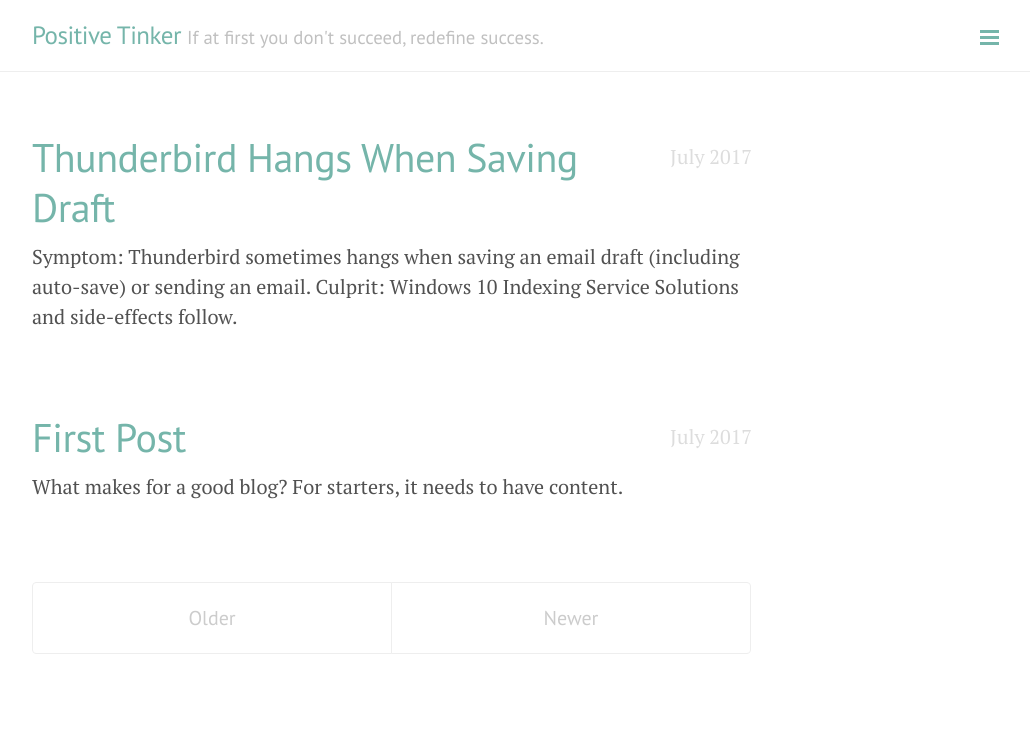
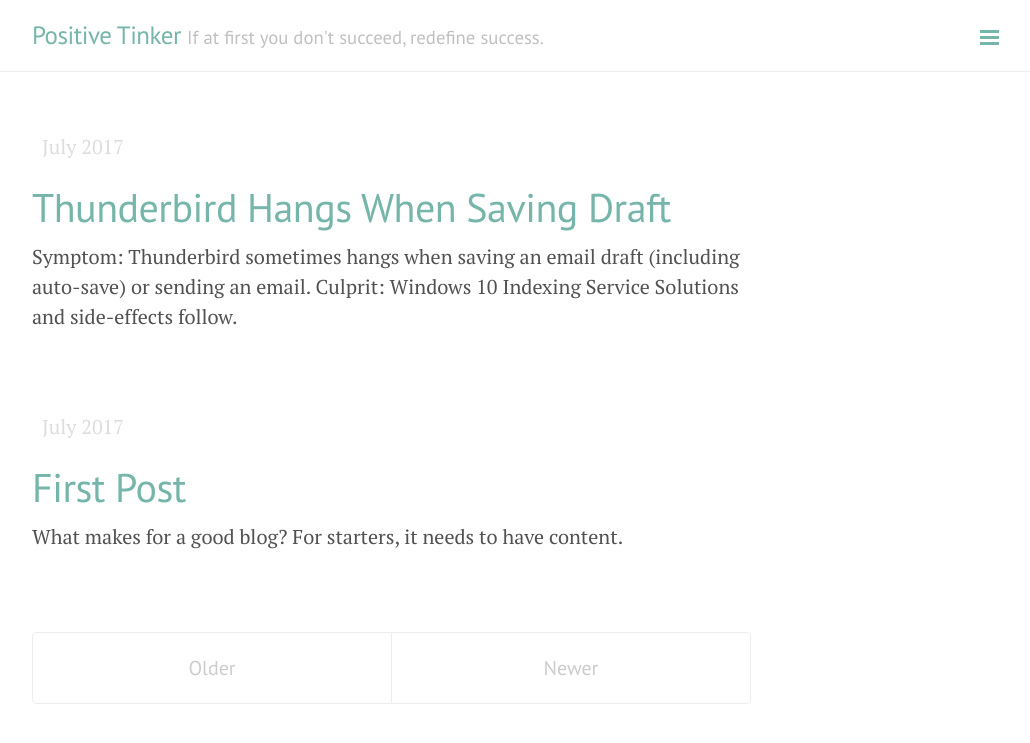
Before and after one commit to MikeTV/PositiveTinker, a Jekyll site: the page built from index.html, in a window 1280 px wide. Shown: the top 743 px of the page, without its empty margins (248-1278 px from the left). Built offline with Jekyll 4.4.1, drawn with Linux system fonts in a browser that asks for light colours; the list of posts is cut into pages by our own code.

Commit message:
Update lanyon.css

```diff
--- a/public/css/lanyon.css
+++ b/public/css/lanyon.css
@@ -324,9 +324,9 @@
 .post-date {
   display: block;
   margin-top: .5rem;
+  margin-left: .5rem;
   margin-bottom: 1rem;
   color: #ddd;
-  float: right;
 }
 
 /* Related posts */
```
